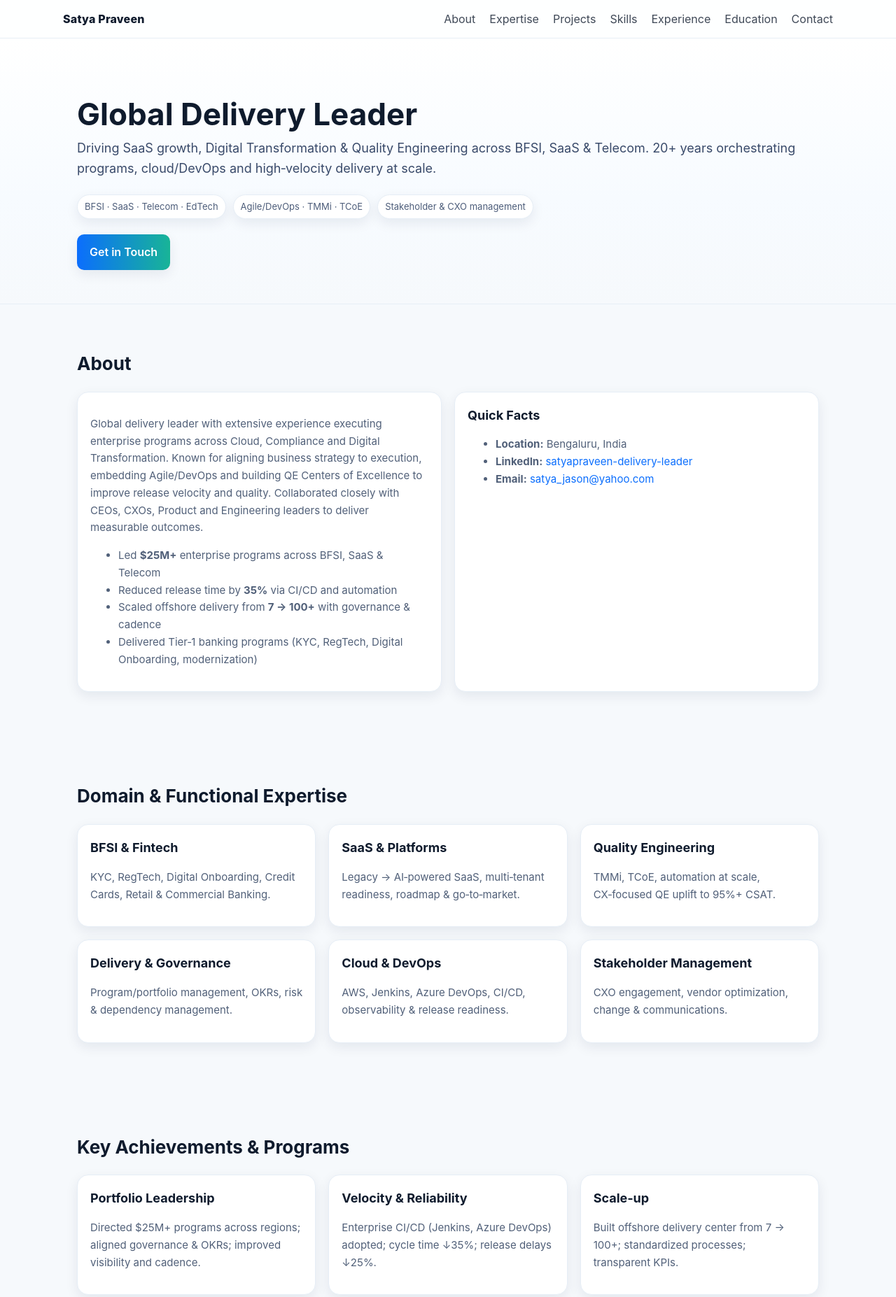
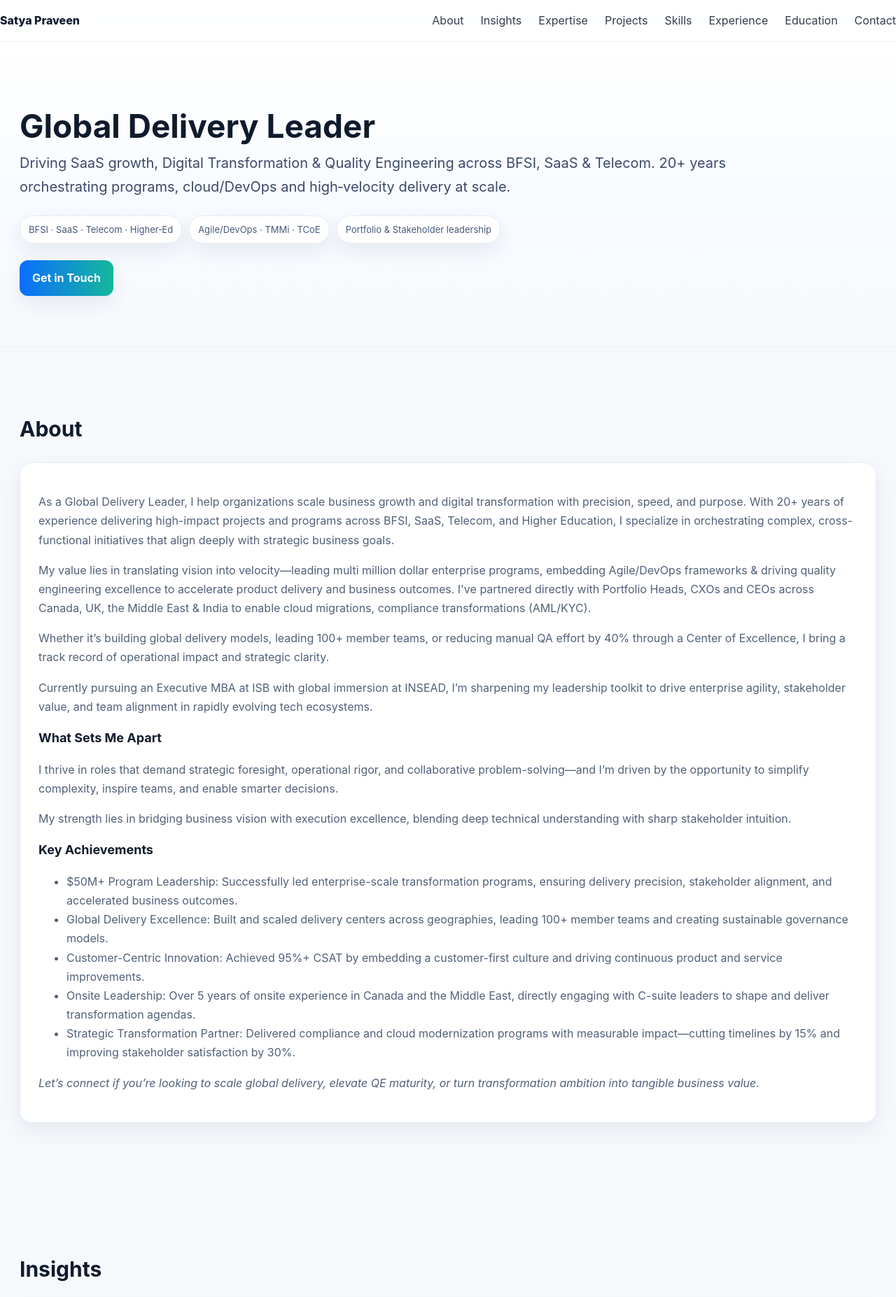
Before and after one commit to Satyapraveenv/Portfolio, a plain HTML site: page index.html in a window 1280 px wide. Shown: the top 1854 px of the page at 70% size. Drawn offline with Linux system fonts and the light colour scheme.

Commit message:
Add files via upload

```diff
--- a/index.html
+++ b/index.html
@@ -1,221 +1,163 @@
 <!DOCTYPE html>
 <html lang="en">
 <head>
-  <meta charset="utf-8" />
-  <meta name="viewport" content="width=device-width, initial-scale=1" />
+<meta charset="utf-8"/><meta name="viewport" content="width=device-width, initial-scale=1"/>
 <title>Satya Praveen Vemuri – Global Delivery Leader</title>
-  <meta name="description" content="Global Delivery Leader driving SaaS growth, digital transformation, and quality engineering excellence across BFSI, SaaS, and Telecom. Program & portfolio leadership, Agile/DevOps, QE, cloud and stakeholder management. Bengaluru, India.">
-  <meta name="robots" content="index, follow" />
+<meta name="description" content="Global Delivery Leader driving SaaS growth, Digital Transformation and Quality Engineering across BFSI, SaaS and Telecom. Program & portfolio leadership, Agile/DevOps, QE, cloud delivery, stakeholder management. Bengaluru, India.">
 <style>
 :root{
-      --bg:#f6f9fc;
-      --text:#0f1b2d;
-      --muted:#516079;
-      --primary:#0b6efd;
-      --accent:#18b497;
-      --card:#ffffff;
-      --line:#e6eef6;
-      --shadow:0 6px 18px rgba(10,30,60,.08);
+  --bg:#f6f9fc; --paper:#fff; --ink:#0f1b2d; --muted:#516079;
+  --line:#e6eef6; --primary:#0b6efd; --accent:#14b89a;
+  --shadow:0 10px 28px rgba(16,42,80,.08);
+  --maxw:1500px; /* a bit wider to reduce side gaps */
 }
 *{box-sizing:border-box}
 html{scroll-behavior:smooth}
-    body{margin:0; font-family:Inter, ui-sans-serif, system-ui, -apple-system, "Segoe UI", Roboto, Helvetica, Arial, sans-serif;
-      color:var(--text); background:var(--bg); line-height:1.65;}
-    a{color:var(--primary); text-decoration:none}
-    .container{max-width:1100px; margin:0 auto; padding:0 20px}
+body{margin:0;color:var(--ink);background:var(--bg);
+  font-family:Inter,ui-sans-serif,system-ui,-apple-system,'Segoe UI',Roboto,Helvetica,Arial,sans-serif;line-height:1.7}
+a{color:var(--primary);text-decoration:none}
+.container{max-width:var(--maxw);margin:0 auto;padding:0 28px}
 
-    /* Nav */
-    header.navbar{
-      position:sticky; top:0; z-index:1000; background:#fffcc;
-    }
-    header.navbar{
-      background:rgba(255,255,255,.9); backdrop-filter:saturate(1.2) blur(8px);
-      border-bottom:1px solid var(--line);
-    }
-    .nav-inner{display:flex; align-items:center; justify-content:space-between; gap:24px; padding:14px 0;}
-    .brand{font-weight:800; letter-spacing:.2px; color:var(--text)}
-    nav.nav-links{display:flex; gap:20px; flex-wrap:wrap}
-    nav.nav-links a{color:var(--text); opacity:.8}
-    nav.nav-links a:hover{opacity:1; color:var(--primary)}
+header.navbar{position:sticky;top:0;z-index:50;background:rgba(255,255,255,.9);
+  backdrop-filter:blur(10px);border-bottom:1px solid var(--line)}
+.nav-inner{display:flex;align-items:center;justify-content:space-between;gap:24px;padding:16px 0}
+.brand{font-weight:800;color:var(--ink)}
+nav.nav-links{display:flex;gap:24px;flex-wrap:wrap}
+nav.nav-links a{color:var(--ink);opacity:.85}
+nav.nav-links a:hover{opacity:1;color:var(--primary)}
 
-    /* Hero */
-    .hero{
-      background: linear-gradient(180deg,#fff, #f7fbff 60%, #f6f9fc 100%);
-      padding:84px 0 48px; border-bottom:1px solid var(--line);
-    }
-    .hero h1{font-size:44px; line-height:1.12; margin:0 0 8px}
-    .hero .lead{color:#394a6a; font-size:18px; margin:0 0 22px}
-    .badges{display:flex; gap:10px; flex-wrap:wrap; margin:10px 0 22px}
-    .badge{
-      background:#fff; border:1px solid var(--line); padding:6px 10px; border-radius:999px;
-      font-size:13px; color:#4d5d7a; box-shadow:var(--shadow);
-    }
-    .btn{
-      display:inline-block; padding:12px 18px; border-radius:10px; font-weight:600;
-      background:linear-gradient(90deg, var(--primary), var(--accent)); color:#fff; box-shadow:var(--shadow);
-    }
-    .btn:hover{filter:brightness(1.05)}
+.hero{padding:96px 0 72px;background:linear-gradient(180deg,#fff,#f7fbff 60%,#f6f9fc 100%);
+  border-bottom:1px solid var(--line)}
+.hero h1{font-size:46px;line-height:1.08;margin:0 0 10px}
+.hero .lead{color:#3b4a69;font-size:20px;max-width:1050px;margin:0 0 24px}
+.badges{display:flex;gap:10px;flex-wrap:wrap;margin:10px 0 24px}
+.badge{background:#fff;border:1px solid var(--line);border-radius:999px;padding:8px 12px;font-size:13px;color:#465a7a;box-shadow:var(--shadow)}
+.cta{display:inline-block;padding:12px 18px;border-radius:12px;font-weight:700;color:#fff;
+  background:linear-gradient(90deg,var(--primary),var(--accent));box-shadow:var(--shadow)}
 
-    /* Sections */
-    section{padding:64px 0}
-    h2{font-size:26px; margin:0 0 18px}
-    .grid{display:grid; gap:18px}
+section{padding:92px 0} /* a little more breathing room */
+h2{font-size:30px;margin:0 0 22px}
+.grid{display:grid;gap:26px}
 .grid.cols-3{grid-template-columns:repeat(3,1fr)}
 .grid.cols-2{grid-template-columns:repeat(2,1fr)}
-    @media (max-width: 900px){.grid.cols-3{grid-template-columns:1fr 1fr}}
-    @media (max-width: 640px){.grid.cols-3,.grid.cols-2{grid-template-columns:1fr} .hero h1{font-size:36px}}
+@media(max-width:1200px){.grid.cols-3{grid-template-columns:1fr 1fr}}
+@media(max-width:780px){.grid.cols-3,.grid.cols-2{grid-template-columns:1fr}.hero h1{font-size:36px}}
 
-    /* Cards */
-    .card{
-      background:var(--card); border:1px solid var(--line); border-radius:16px; padding:18px; box-shadow:var(--shadow);
-    }
-    .card h3{margin:0 0 8px; font-size:18px}
-    .muted{color:var(--muted); font-size:15px}
+.card{background:var(--paper);border:1px solid var(--line);border-radius:16px;padding:26px;box-shadow:var(--shadow)}
+.card h3{margin:0 0 12px;font-size:18px}
+.muted{color:var(--muted);font-size:16px}
 
-    /* Skills */
-    .skill{margin:10px 0}
-    .skill .label{display:flex; justify-content:space-between; color:var(--muted); font-size:14px}
-    .bar{height:10px; background:#edf3fb; border-radius:999px; overflow:hidden; border:1px solid var(--line)}
-    .fill{height:100%}
-    .fill[data-w="90"]{width:90%; background:linear-gradient(90deg,#0b6efd,#18b497)}
-    .fill[data-w="85"]{width:85%; background:linear-gradient(90deg,#0b6efd,#18b497)}
-    .fill[data-w="80"]{width:80%; background:linear-gradient(90deg,#0b6efd,#18b497)}
+.skill{margin:18px 0}
+.skill .label{color:var(--muted);font-size:16px;margin-bottom:10px}
+.bar{height:12px;background:#edf3fb;border:1px solid var(--line);border-radius:999px;overflow:hidden}
+.fill{height:100%;background:linear-gradient(90deg,var(--primary),var(--accent))}
+.fill[data-w="90"]{width:90%}
 
-    footer{padding:28px 0; color:#5a6a88; border-top:1px solid var(--line)}
-    .contact a{color:var(--primary)}
+footer{padding:40px 0;border-top:1px solid var(--line);color:#5a6a88}
 </style>
 </head>
 <body id="top">
-
-<header class="navbar">
-  <div class="container nav-inner">
+<header class="navbar"><div class="container nav-inner">
   <a class="brand" href="#top">Satya Praveen</a>
   <nav class="nav-links" aria-label="Primary">
-      <a href="#about">About</a>
-      <a href="#expertise">Expertise</a>
-      <a href="#projects">Projects</a>
-      <a href="#skills">Skills</a>
-      <a href="#experience">Experience</a>
-      <a href="#education">Education</a>
-      <a href="#contact">Contact</a>
+    <a href="#about">About</a><a href="#insights">Insights</a><a href="#expertise">Expertise</a><a href="#projects">Projects</a>
+    <a href="#skills">Skills</a><a href="#experience">Experience</a><a href="#education">Education</a><a href="#contact">Contact</a>
   </nav>
-  </div>
-</header>
+</div></header>
 
-<section class="hero">
-  <div class="container">
+<section class="hero"><div class="container">
   <h1>Global Delivery Leader</h1>
   <p class="lead">Driving SaaS growth, Digital Transformation & Quality Engineering across BFSI, SaaS & Telecom. 20+ years orchestrating programs, cloud/DevOps and high‑velocity delivery at scale.</p>
   <div class="badges">
-      <span class="badge">BFSI · SaaS · Telecom · EdTech</span>
+    <span class="badge">BFSI · SaaS · Telecom · Higher‑Ed</span>
     <span class="badge">Agile/DevOps · TMMi · TCoE</span>
-      <span class="badge">Stakeholder & CXO management</span>
+    <span class="badge">Portfolio & Stakeholder leadership</span>
   </div>
-    <a class="btn" href="#contact">Get in Touch</a>
+  <a class="cta" href="#contact">Get in Touch</a>
+</div></section>
+
+<section id="about"><div class="container"><h2>About</h2>
+  <div class="card">
+    <p class="muted">As a Global Delivery Leader, I help organizations scale business growth and digital transformation with precision, speed, and purpose. With 20+ years of experience delivering high-impact projects and programs across BFSI, SaaS, Telecom, and Higher Education, I specialize in orchestrating complex, cross-functional initiatives that align deeply with strategic business goals.</p>
+    <p class="muted">My value lies in translating vision into velocity—leading multi million dollar enterprise programs, embedding Agile/DevOps frameworks &amp; driving quality engineering excellence to accelerate product delivery and business outcomes. I've partnered directly with Portfolio Heads, CXOs and CEOs across Canada, UK, the Middle East &amp; India to enable cloud migrations, compliance transformations (AML/KYC).</p>
+    <p class="muted">Whether it’s building global delivery models, leading 100+ member teams, or reducing manual QA effort by 40% through a Center of Excellence, I bring a track record of operational impact and strategic clarity.</p>
+    <p class="muted">Currently pursuing an Executive MBA at ISB with global immersion at INSEAD, I’m sharpening my leadership toolkit to drive enterprise agility, stakeholder value, and team alignment in rapidly evolving tech ecosystems.</p>
+    <h3>What Sets Me Apart</h3>
+    <p class="muted">I thrive in roles that demand strategic foresight, operational rigor, and collaborative problem-solving—and I’m driven by the opportunity to simplify complexity, inspire teams, and enable smarter decisions.</p>
+    <p class="muted">My strength lies in bridging business vision with execution excellence, blending deep technical understanding with sharp stakeholder intuition.</p>
+    <h3>Key Achievements</h3>
+    <ul class="muted">
+      <li>$50M+ Program Leadership: Successfully led enterprise-scale transformation programs, ensuring delivery precision, stakeholder alignment, and accelerated business outcomes.</li>
+      <li>Global Delivery Excellence: Built and scaled delivery centers across geographies, leading 100+ member teams and creating sustainable governance models.</li>
+      <li>Customer-Centric Innovation: Achieved 95%+ CSAT by embedding a customer-first culture and driving continuous product and service improvements.</li>
+      <li>Onsite Leadership: Over 5 years of onsite experience in Canada and the Middle East, directly engaging with C-suite leaders to shape and deliver transformation agendas.</li>
+      <li>Strategic Transformation Partner: Delivered compliance and cloud modernization programs with measurable impact—cutting timelines by 15% and improving stakeholder satisfaction by 30%.</li>
+    </ul>
+    <p class="muted"><em>Let’s connect if you’re looking to scale global delivery, elevate QE maturity, or turn transformation ambition into tangible business value.</em></p>
   </div>
-</section>
+</div></section>
 
-<section id="about">
-  <div class="container">
-    <h2>About</h2>
-    <div class="grid cols-2">
+<section id="insights"><div class="container"><h2>Insights</h2>
   <div class="card">
-        <p class="muted">
-          Global delivery leader with extensive experience executing enterprise programs across Cloud, Compliance and Digital Transformation.
-          Known for aligning business strategy to execution, embedding Agile/DevOps and building QE Centers of Excellence to improve release velocity and quality.
-          Collaborated closely with CEOs, CXOs, Product and Engineering leaders to deliver measurable outcomes.
-        </p>
     <ul class="muted">
-          <li>Led <strong>$25M+</strong> enterprise programs across BFSI, SaaS & Telecom</li>
-          <li>Reduced release time by <strong>35%</strong> via CI/CD and automation</li>
-          <li>Scaled offshore delivery from <strong>7 → 100+</strong> with governance & cadence</li>
-          <li>Delivered Tier‑1 banking programs (KYC, RegTech, Digital Onboarding, modernization)</li>
+      <li>Strategy → Execution: translate vision into measurable outcomes with OKRs and clear KPIs.</li>
+      <li>Scale with Governance: build predictable, repeatable delivery models across regions.</li>
+      <li>Customer‑First QE: TCoE & automation lift product quality and reduce manual effort.</li>
+      <li>Transparent Metrics: cadence rituals, dashboards and risk/dependency management.</li>
+      <li>Global Collaboration: hands‑on with CXO stakeholders across India, Canada & Middle East.</li>
     </ul>
   </div>
-      <div class="card">
-        <h3>Quick Facts</h3>
-        <ul class="muted">
-          <li><strong>Location:</strong> Bengaluru, India</li>
-          <li><strong>LinkedIn:</strong> <a href="https://www.linkedin.com/in/satyapraveen-delivery-leader" target="_blank" rel="noopener">satyapraveen-delivery-leader</a></li>
-          <li><strong>Email:</strong> <a href="mailto:satya_jason@yahoo.com">satya_jason@yahoo.com</a></li>
-        </ul>
-      </div>
-    </div>
-  </div>
-</section>
+</div></section>
 
-<section id="expertise">
-  <div class="container">
-    <h2>Domain & Functional Expertise</h2>
+<section id="expertise"><div class="container"><h2>Domain & Functional Expertise</h2>
   <div class="grid cols-3">
     <div class="card"><h3>BFSI & Fintech</h3><p class="muted">KYC, RegTech, Digital Onboarding, Credit Cards, Retail & Commercial Banking.</p></div>
     <div class="card"><h3>SaaS & Platforms</h3><p class="muted">Legacy → AI‑powered SaaS, multi‑tenant readiness, roadmap & go‑to‑market.</p></div>
-      <div class="card"><h3>Quality Engineering</h3><p class="muted">TMMi, TCoE, automation at scale, CX‑focused QE uplift to 95%+ CSAT.</p></div>
-      <div class="card"><h3>Delivery & Governance</h3><p class="muted">Program/portfolio management, OKRs, risk & dependency management.</p></div>
+    <div class="card"><h3>Quality Engineering</h3><p class="muted">TMMi, TCoE, automation at scale; 40% manual reduction; CSAT 95%+.</p></div>
+    <div class="card"><h3>Delivery & Governance</h3><p class="muted">Program/portfolio mgmt, OKRs, risk & dependency mgmt, KPI dashboards.</p></div>
     <div class="card"><h3>Cloud & DevOps</h3><p class="muted">AWS, Jenkins, Azure DevOps, CI/CD, observability & release readiness.</p></div>
     <div class="card"><h3>Stakeholder Management</h3><p class="muted">CXO engagement, vendor optimization, change & communications.</p></div>
   </div>
+</div></section>
+
+<section id="projects"><div class="container"><h2>Key Achievements & Programs</h2>
+  <div class="grid cols-3">
+    <div class="card"><h3>Portfolio Leadership</h3><p class="muted">Directed $50M+ programs across regions; aligned governance & OKRs; improved visibility and cadence.</p></div>
+    <div class="card"><h3>SaaS Transformation</h3><p class="muted">Co‑led legacy platform → AI‑powered SaaS; improved time‑to‑market and customer experience.</p></div>
+    <div class="card"><h3>Velocity & Reliability</h3><p class="muted">Enterprise CI/CD adoption (Jenkins, ADO); cycle time ↓35%; release delays ↓25%.</p></div>
+    <div class="card"><h3>Global Engagements</h3><p class="muted">Onsite leadership across Canada (RBC) and Middle East (SAB, GIB, QIB) with direct CEO/CXO collaboration.</p></div>
+    <div class="card"><h3>QE Excellence</h3><p class="muted">Built TCoE; standardized processes; 40% manual reduction; CSAT &gt;95% across strategic accounts.</p></div>
+    <div class="card"><h3>Scale‑up</h3><p class="muted">Scaled delivery center from 7 → 140+; established cadence, KPIs and transparent reporting.</p></div>
   </div>
-</section>
+</div></section>
 
-<section id="projects">
-  <div class="container">
-    <h2>Key Achievements & Programs</h2>
-    <div class="grid cols-3">
-      <div class="card"><h3>Portfolio Leadership</h3><p class="muted">Directed $25M+ programs across regions; aligned governance & OKRs; improved visibility and cadence.</p></div>
-      <div class="card"><h3>Velocity & Reliability</h3><p class="muted">Enterprise CI/CD (Jenkins, Azure DevOps) adopted; cycle time ↓35%; release delays ↓25%.</p></div>
-      <div class="card"><h3>Scale‑up</h3><p class="muted">Built offshore delivery center from 7 → 100+; standardized processes; transparent KPIs.</p></div>
-      <div class="card"><h3>BFSI Programs</h3><p class="muted">Delivered 8+ Tier‑1 initiatives across KYC, RegTech, onboarding, and platform modernization in Middle East.</p></div>
-      <div class="card"><h3>SaaS Transformation</h3><p class="muted">Co‑led legacy platform → AI‑powered SaaS; improved time‑to‑market and customer experience.</p></div>
-      <div class="card"><h3>QE Excellence</h3><p class="muted">Launched TCoE and automation at scale; 40% reduction in manual testing; CSAT >95%.</p></div>
-    </div>
-  </div>
-</section>
-
-<section id="skills">
-  <div class="container">
-    <h2>Technical & Leadership Skills</h2>
+<section id="skills"><div class="container"><h2>Technical & Leadership Skills</h2>
   <div class="grid cols-2">
     <div class="card">
-        <div class="skill"><div class="label"><span>AWS / Cloud</span><span>90%</span></div><div class="bar"><div class="fill" data-w="90"></div></div></div>
-        <div class="skill"><div class="label"><span>DevOps (CI/CD, Jenkins, ADO)</span><span>85%</span></div><div class="bar"><div class="fill" data-w="85"></div></div></div>
-        <div class="skill"><div class="label"><span>Agile / SAFe / Governance</span><span>85%</span></div><div class="bar"><div class="fill" data-w="85"></div></div></div>
-        <div class="skill"><div class="label"><span>QE Strategy & Automation</span><span>80%</span></div><div class="bar"><div class="fill" data-w="80"></div></div></div>
+      <div class="skill"><div class="label">Delivery & Program Management</div><div class="bar"><div class="fill" data-w="90"></div></div></div>
+      <div class="skill"><div class="label">Stakeholder & Client Management</div><div class="bar"><div class="fill" data-w="90"></div></div></div>
+      <div class="skill"><div class="label">Leadership & Organizational Growth</div><div class="bar"><div class="fill" data-w="90"></div></div></div>
+      <div class="skill"><div class="label">Agile / SAFe / Governance</div><div class="bar"><div class="fill" data-w="90"></div></div></div>
+      <div class="skill"><div class="label">QE Strategy & Automation</div><div class="bar"><div class="fill" data-w="90"></div></div></div>
     </div>
     <div class="card">
       <ul class="muted">
         <li><strong>Cloud & DevOps:</strong> AWS, Jenkins, GitHub/GitLab, CI/CD</li>
-          <li><strong>Data & Code:</strong> Python, JavaScript, SQL Server, MongoDB</li>
-          <li><strong>Management:</strong> Azure DevOps, Jira, Confluence, TFS</li>
+        <li><strong>Data & Code:</strong> JavaScript, Python, SQL Server, MongoDB</li>
+        <li><strong>Management Tools:</strong> Azure DevOps, Jira, Confluence, TFS</li>
         <li><strong>Methods:</strong> Agile (Scrum/Kanban/SAFe), TMMi, TCoE, CMMi</li>
         <li><strong>Domains:</strong> BFSI & Fintech, SaaS, Cyber Financials, EdTech</li>
       </ul>
     </div>
   </div>
-  </div>
-</section>
+</div></section>
 
-<section id="experience">
-  <div class="container">
-    <h2>Experience</h2>
+<section id="experience"><div class="container"><h2>Experience</h2>
   <div class="grid cols-2">
-      <div class="card">
-        <h3>Sr. Consultant (Delivery Head) — Infuse Consulting India Pvt. Ltd.</h3>
-        <p class="muted">Apr 2021 – Present · SaaS & Digital Transformation</p>
-        <ul class="muted">
-          <li>Owned enterprise delivery across cloud, compliance and modernization.</li>
-          <li>Embedded Agile/DevOps; improved throughput & release predictability.</li>
-          <li>Partnered with CEOs/CXOs to align delivery with strategic outcomes.</li>
-        </ul>
-      </div>
-      <div class="card">
-        <h3>Delivery Manager — Maveric Systems Limited</h3>
-        <p class="muted">Feb 2017 – Apr 2021 · BFSI</p>
-        <ul class="muted">
-          <li>Delivered 8+ Tier‑1 banking programs (KYC, RegTech, Digital Onboarding).</li>
-          <li>Scaled distributed teams; improved stakeholder satisfaction by 30%.</li>
-        </ul>
-      </div>
+    <div class="card"><h3>Sr. Consultant (Delivery Head) — Infuse Consulting India Pvt. Ltd.</h3><p class="muted">Apr 2021 – Present · SaaS & Digital Transformation</p>
+      <ul class="muted"><li>End‑to‑end ownership across cloud, compliance & modernization.</li><li>Embedded Agile/DevOps; improved throughput & release predictability.</li><li>Aligned delivery with strategic outcomes through CXO engagement.</li></ul></div>
+    <div class="card"><h3>Delivery Manager — Maveric Systems Limited</h3><p class="muted">Feb 2017 – Apr 2021 · BFSI</p>
+      <ul class="muted"><li>Delivered 8+ Tier‑1 banking programs (KYC, RegTech, Digital Onboarding).</li><li>Scaled distributed teams; improved stakeholder satisfaction by 30%.</li></ul></div>
     <div class="card"><h3>Manager IT — Karvy Data Management Services</h3><p class="muted">Sep 2015 – Oct 2016</p></div>
     <div class="card"><h3>Quality Lead — Capgemini</h3><p class="muted">Dec 2014 – Jul 2015</p></div>
     <div class="card"><h3>Program/Test Specialist — IBM</h3><p class="muted">Mar 2010 – Dec 2014</p></div>
@@ -223,48 +165,29 @@
     <div class="card"><h3>Test Analyst — iGATE Global Solutions</h3><p class="muted">May 2006 – Apr 2008</p></div>
     <div class="card"><h3>QA Associate — softProjex</h3><p class="muted">Jan 2004 – Apr 2006</p></div>
   </div>
-  </div>
-</section>
+</div></section>
 
-<section id="education">
-  <div class="container">
-    <h2>Education & Certifications</h2>
+<section id="education"><div class="container"><h2>Education & Certifications</h2>
   <div class="grid cols-2">
-      <div class="card">
-        <ul class="muted">
-          <li><strong>EMBA (Strategy & Leadership)</strong> — ISB / INSEAD (2024–2025)</li>
+    <div class="card"><ul class="muted">
+      <li><strong>Executive MBA (Strategy & Leadership)</strong> — ISB / INSEAD (2024–2025)</li>
       <li><strong>PG in Product Management</strong> — Duke CE (2023–2024)</li>
       <li><strong>B.Com</strong> — Osmania University</li>
-        </ul>
-      </div>
-      <div class="card">
-        <ul class="muted">
+    </ul></div>
+    <div class="card"><ul class="muted">
       <li>Gen AI for Project Management; AI for Product Management; AI Foundations</li>
       <li>Product Strategy (PSC)™; SMAC™; SFC; Agile Scrum Master</li>
-          <li>DevOps Foundations; Agile Project Management</li>
-        </ul>
+      <li>DevOps Foundations; Agile Project Management; PMP/PMI coursework</li>
+    </ul></div>
   </div>
-    </div>
-  </div>
-</section>
+</div></section>
 
-<section id="contact">
-  <div class="container">
-    <h2>Contact</h2>
-    <div class="card contact">
+<section id="contact"><div class="container"><h2>Contact</h2><div class="card">
   <p>Email: <a href="mailto:satya_jason@yahoo.com">satya_jason@yahoo.com</a></p>
-      <p>LinkedIn: <a href="https://www.linkedin.com/in/satyapraveen-delivery-leader" target="_blank" rel="noopener">satyapraveen-delivery-leader</a></p>
+  <p>LinkedIn: <a href="https://www.linkedin.com/in/satyapraveen-delivery-leader" target="_blank" rel="noopener">satyapraveen‑delivery‑leader</a></p>
   <p>Location: Bengaluru, India</p>
-    </div>
-  </div>
-</section>
+</div></div></section>
 
-<footer>
-  <div class="container">
-    © <span id="yr"></span> Satya Praveen Vemuri · Global Delivery Leader
-  </div>
-</footer>
-
+<footer><div class="container">© <span id="yr"></span> Satya Praveen Vemuri · Global Delivery Leader</div></footer>
 <script>document.getElementById('yr').textContent=new Date().getFullYear();</script>
-</body>
-</html>
+</body></html>
```
Lines whose indentation alone changed are shown as unchanged.
